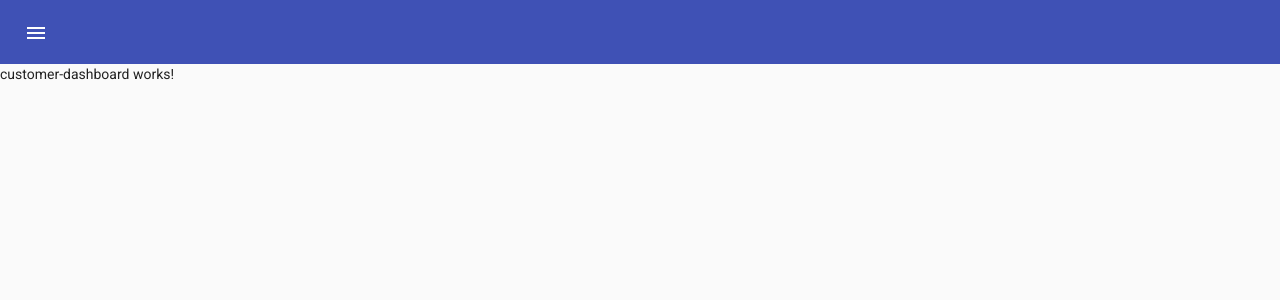
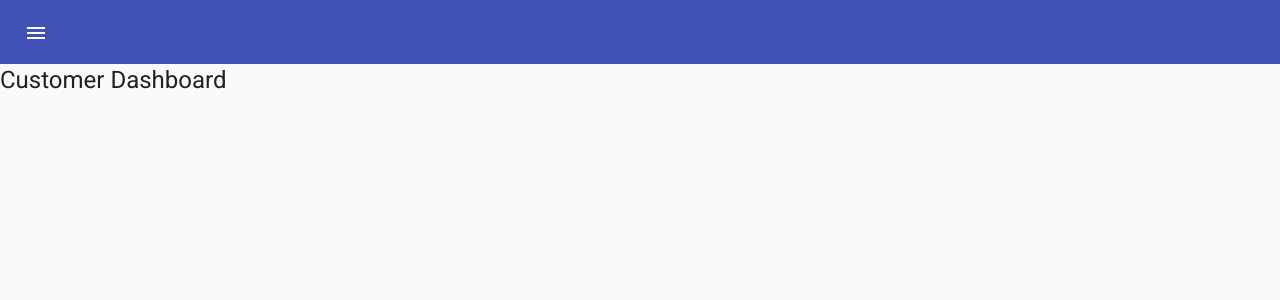
Before and after one commit to KonitzerTraining/little-crm-material, an Angular app in the folder little-crm/: page /customer-dashboard in a window 1280 px wide. Shown: the top 300 px of the page. Built offline with nearby package versions, Linux system fonts and the light colour scheme.

Commit message:
first commit

```diff
--- a/little-crm/src/app/features/customer/customer-dashboard/customer-dashboard.component.html
+++ b/little-crm/src/app/features/customer/customer-dashboard/customer-dashboard.component.html
@@ -1 +1,2 @@
-<p>customer-dashboard works!</p>
+<h1>Customer Dashboard</h1>
+<router-outlet></router-outlet>
```
Also changed, not shown: little-crm/src/app/features/customer/customer-routing.module.ts (+14 -1 lines), little-crm/src/app/features/customer/customer.module.ts (+7 -1 lines), 1 other file (tests, documents, lock files or other folders).
